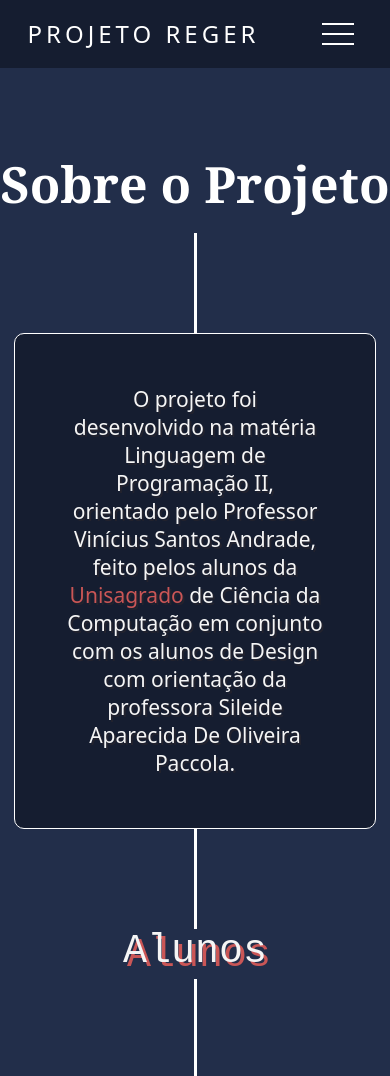
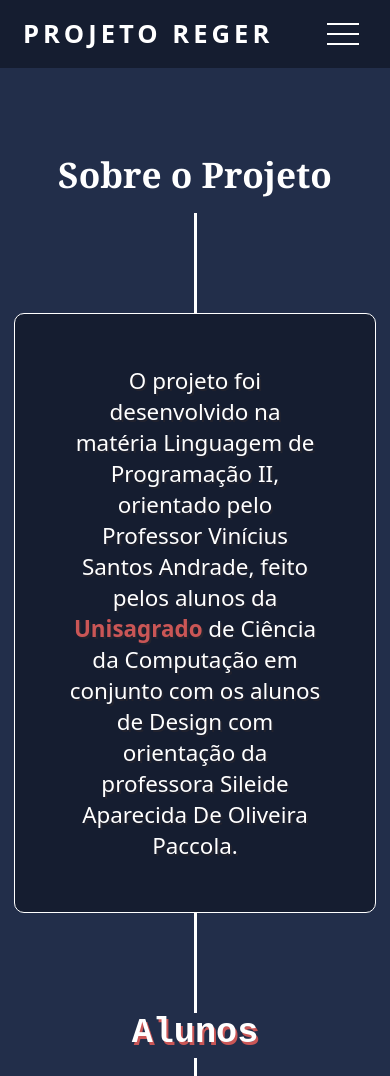
Before and after one commit to Lucas-Ubaldo/projetoReger, a plain HTML site: page cred.html in a window 390 px wide. Shown: the top 1076 px of the page. Drawn offline with nearby package versions, Linux system fonts and the light colour scheme.

Commit message:
modificações especificas

```diff
--- a/assets/style/cred.css
+++ b/assets/style/cred.css
@@ -4,8 +4,9 @@
 }
 
 a {
-    color: #fff;
+    color: #ffffff;
     text-decoration: none;
+    font-weight: bold;
 }
 
 
@@ -20,7 +21,7 @@ header {
 }
 
 .logo {
-    font-size: 24px;
+    font-size: 1.6rem;
     text-transform: uppercase;
     letter-spacing: 4px;
 }
@@ -42,8 +43,8 @@ nav {
     margin-left: 32px;
 }
 
-.nav-items a:hover {
-    opacity: 0.8;
+.nav-items a:hover, a:focus {
+    text-decoration: underline;
 }
 
 .nav-items.active {
@@ -57,7 +58,7 @@ nav {
 .hamburguer div {
     width: 32px;
     height: 2px;
-    background: #fff;
+    background: #ffffff;
     margin: 8px;
     transition: 0.3s;
 }
@@ -67,13 +68,13 @@ body {
 }
 
 h1 {
-    color: white;
+    color: #ffffff;
     text-align: center;
     justify-content: center;
     width: auto;
     margin-top: 150px;
     margin-bottom: 15px;
-    font-size: 50px;
+    font-size: 2.2rem;
     font-family: Georgia, 'Times New Roman', Times, serif;
     position: relative;
 }
@@ -86,7 +87,7 @@ h1 {
     background-color: #151D30;
     text-align: center;
     margin: 0 auto;
-    border: 1px solid rgb(255, 255, 255);
+    border: 1px solid #ffffff;
     border-radius: 10px;
 }
 .sobre a{
@@ -95,8 +96,8 @@ h1 {
 }
 .sobre p {
     margin: 51px;
-    font-size: 21px;
-    color: whitesmoke;
+    font-size: 1.4rem;
+    color: #ffffff;
     text-shadow: 2px 2px #23232e;
 }
 
@@ -109,23 +110,24 @@ h1 {
 }
 .aluno1 {
     text-align: center;
-    color: whitesmoke;
-    text-shadow: 4px 4px #ca5656;
+    color: #ffffff;
+    text-shadow: 2px 3px #ca5656;
     font-family: monospace;
-    font-size: 40px;
+    font-size: 2.2rem;
     margin-bottom: 5px;
+    font-weight: bold;
 }
 .aluno {
     text-align: center;
-    color: whitesmoke;
+    color: #ffffff;
     text-shadow: 5px 5px #292929;
     font-family: monospace;
-    font-size: 24px;
+    font-size: 1.4rem;
     margin-bottom: 5px;
 }
 
 .logo2 {
-    background-color: rgb(255, 255, 255);
+    background-color: #ffffff;
     background-size: cover;
     margin-top: 35px;
     display: flex;
@@ -156,7 +158,7 @@ h1 {
         background-color: #151D30;
         text-align: center;
         margin: 5px center;
-        border: 1px solid rgb(255, 255, 255);
+        border: 1px solid #ffffff;
         border-radius: 10px;
     }
 
@@ -202,9 +204,9 @@ h1 {
 
 ::-webkit-scrollbar{
     width: 10px;
-    background-color: #23232d;
+    background-color: #151D30;
 }
 
 ::-webkit-scrollbar-thumb{
-    background-color: #fff;
+    background-color: #ffffff;
 }
--- a/assets/style/styles.css
+++ b/assets/style/styles.css
@@ -4,8 +4,9 @@
 }
 
 a {
-    color: #fff;
+    color: #ffffff;
     text-decoration: none;
+    font-weight: bold;
 }
 
 
@@ -24,7 +25,7 @@ body{
 }
 
 .logo {
-    font-size: 24px;
+    font-size: 1.6rem;
     text-transform: uppercase;
     letter-spacing: 4px;
 }
@@ -46,8 +47,8 @@ nav {
     margin-left: 32px;
 }
 
-.nav-items a:hover {
-    opacity: 0.8;
+.nav-items a:hover, a:focus {
+    text-decoration: underline;
 }
 
 .nav-items.active {
@@ -61,7 +62,7 @@ nav {
 .hamburguer div {
     width: 32px;
     height: 2px;
-    background: #fff;
+    background: #ffffff;
     margin: 8px;
     transition: 0.3s;
 }
@@ -84,7 +85,7 @@ nav {
     width: auto;
     height: auto;
     top: 30%;
-    color: white;
+    color: #ffffff;
     font-size: 180px;
     text-shadow: 3px 3px 3px #000000, -3px 3px #000000, 3px -3px 3px #000000, -3px -3px 3px #000000;
     transition: translate(-50%, -50%);
@@ -176,12 +177,12 @@ nav {
 
 .container .card h1{
     margin-top: 80px;
-    font-size: 32px;
-    color: rgb(0, 0, 0);
+    font-size: 1.6rem;
+    color: #000000;
     justify-content: center;
     align-items: center;
     border-radius: 20px;
-    background-color: rgb(255, 255, 255);
+    background-color: #ffffff;
 }
 
 .container .card .content{
@@ -192,8 +193,8 @@ nav {
 .container .card .content a{
     display: inline-block;
     padding: 10px 20px;
-    background-color: white;
-    font-size: 20px;
+    background-color: #ffffff;
+    font-size: 1.2rem;
     color: black;
     border-radius: 40px;
     text-decoration: none;
@@ -203,13 +204,15 @@ nav {
     cursor: pointer;
 }
 
-.content a:hover, a:focus{
-    opacity: 75%;
+.container .card .content a:hover, a:focus{
+    opacity: 80%;
+    text-decoration: underline;
+    border: 2px solid #000000;
 }
 
 .container .card:hover{
     background-color: #23232d;
-    color: white;
+    color: #ffffff;
     margin-top: -5px;
     box-shadow: 2px 10px 15px #000000;
     border-color: #000000;
@@ -229,7 +232,7 @@ nav {
 }
 .text-box-2 {
     width: 100%;
-    height: 80vh;
+    height: 60vh;
     background: #495844;
     display: flex;
     flex-direction: row-reverse;
@@ -237,7 +240,7 @@ nav {
 }
 .text-box-3 {
     width: 100%;
-    height: 80vh;
+    height: 60vh;
     background: #4C5567;
     display: flex;
     flex-direction: row;
@@ -257,34 +260,30 @@ nav {
     word-wrap: normal;
     align-self: center;
     margin: 25px;
+    color: #ffffff;
+    font-size: 1.2rem;
     font-family: system-ui, -apple-system, BlinkMacSystemFont, 'Segoe UI', Roboto, Oxygen, Ubuntu, Cantarell, 'Open Sans', 'Helvetica Neue', sans-serif;
 }
 
-.info p {
-    font-size: 22px;
-    color: #fff;
-    margin-top: 10px;
-    margin-bottom: 30px;
+.info p{
+    margin-top: 20px;
 }
 
 .info h1{
-    font-size: 32px;
-    color: #fff;
+    font-size: 1.8rem;
     font-weight: bold;
-    margin-top: 30px;
 }
 
 .info h2{
-    font-size: 22px;
-    color: #fff;
+    font-size: 1.4rem;
+    color: #ffffff;
     margin-top: 25px;
     text-decoration: underline;
+    font-weight: lighter;
 }
 
 .info li{
-    font-size: 24px;
-    color: #fff;
-    margin-top: 25px;
+    margin-top: 15px;
     margin-left: 25px;
     margin-right: 40px;
 
@@ -337,10 +336,10 @@ footer {
     background: #151D30;
     text-align: center;
     justify-content: center;
-    height: 10vh;
+    height: 5vh;
 }
 footer h3, p {
-    color: #fff;
+    color: #ffffff;
     font-family: system-ui, -apple-system, BlinkMacSystemFont, 'Segoe UI', Roboto, Oxygen, Ubuntu, Cantarell, 'Open Sans', 'Helvetica Neue', sans-serif;
 }
 footer h3 {
@@ -415,7 +414,7 @@ footer h3 {
         justify-content: center;
         align-items: center;
         border-radius: 20px;
-        background-color: rgb(255, 255, 255);
+        background-color: #ffffff;
     }
 
     .container .card .content{
@@ -426,7 +425,7 @@ footer h3 {
     .container .card .content a{
         display: inline-block;
         padding: 10px 20px;
-        background-color: white;
+        background-color: #ffffff;
         font-size: 18px;
         color: black;
         border-radius: 40px;
@@ -494,26 +493,26 @@ footer h3 {
 
     .info p {
         font-size: 18px;
-        color: #fff;
+        color: #ffffff;
         margin-top: 25px;
     }
 
     .info h1{
         font-size: 24px;
-        color: #fff;
+        color: #ffffff;
         font-weight: bold;
     }
 
     .info h2{
         font-size: 22px;
-        color: #fff;
+        color: #ffffff;
         margin-top: 25px;
         text-decoration: underline;
     }
 
     .info li{
         font-size: 18px;
-        color: #fff;
+        color: #ffffff;
         margin-top: 25px;
         margin-left: 25px;
         margin-right: 40px;
@@ -530,7 +529,7 @@ footer h3 {
         width: auto;
         height: auto;
         top: 30%;
-        color: white;
+        color: #ffffff;
         font-size: 145px;
         text-shadow: 3px 3px 3px #000000, -3px 3px #000000, 3px -3px 3px #000000, -3px -3px 3px #000000;
         transition: translate(-50%, -50%);
@@ -568,5 +567,5 @@ footer h3 {
 }
 
 ::-webkit-scrollbar-thumb{
-    background-color: #fff;
+    background-color: #ffffff;
 }
```
